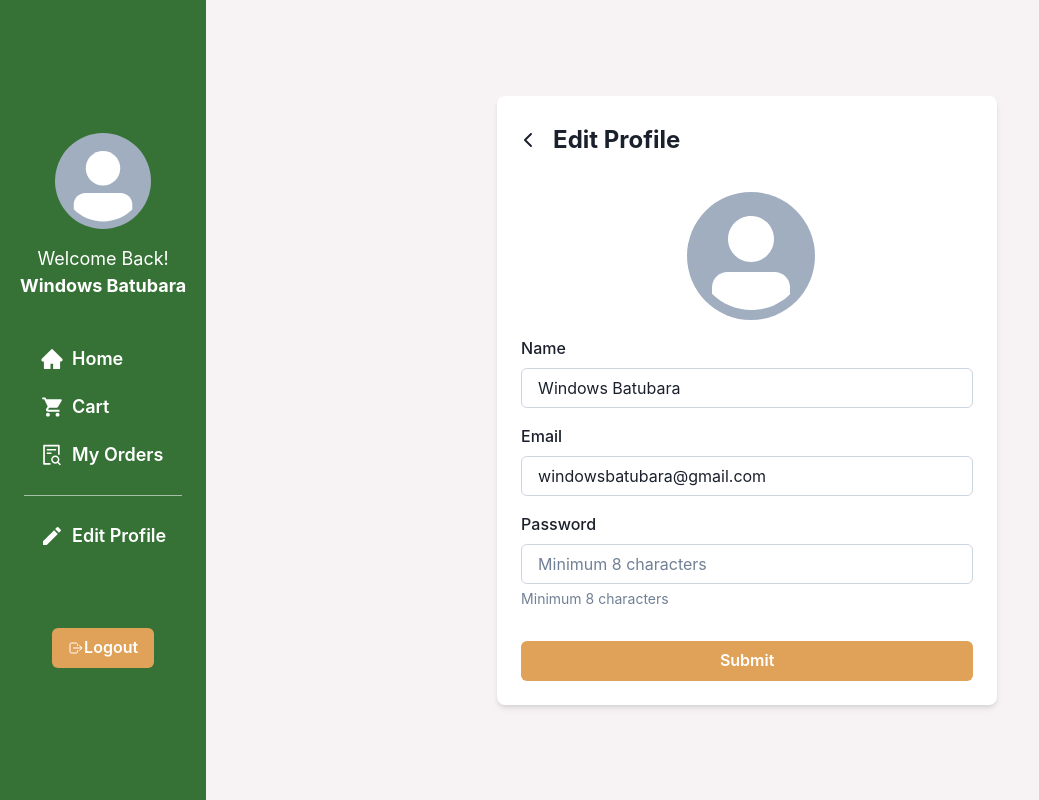
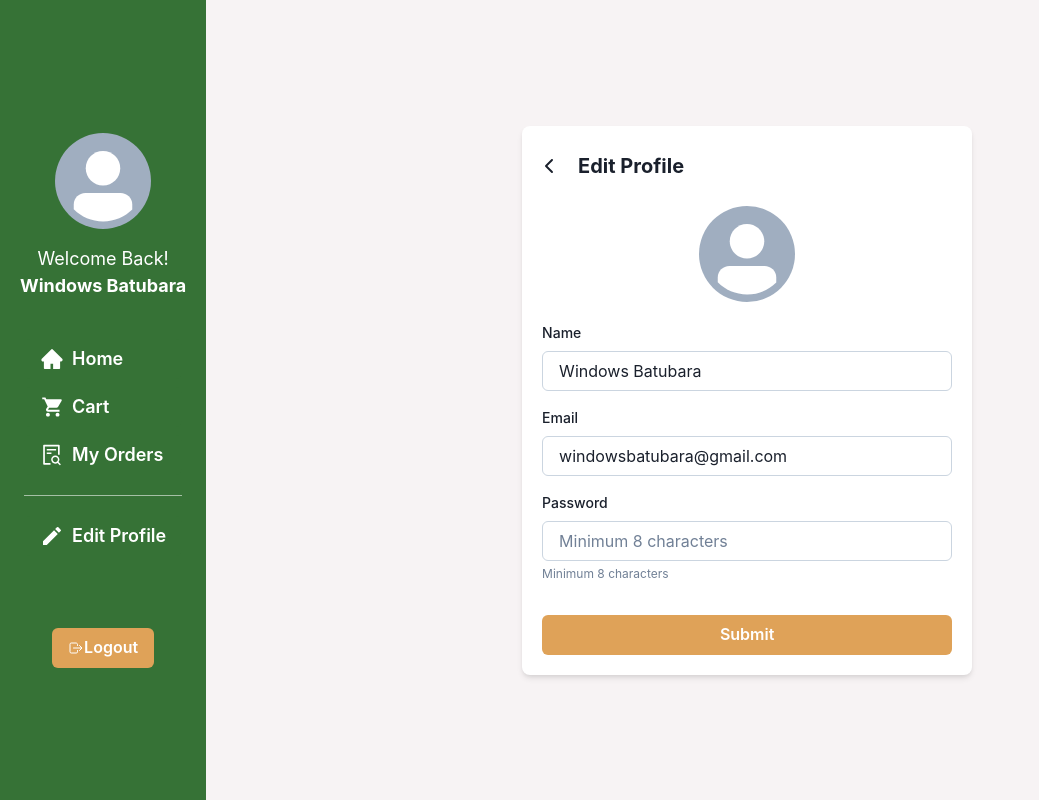
Before and after one commit to rasyidskrrtt/MSIB_Final_Project_Team_4, a React (Vite) app in the folder UltiGear_FE/: page /EditProfile in a window 1280 px wide. Shown: the whole page, without its empty margins (0-1039 px from the left). Built offline with nearby package versions, Linux system fonts and the light colour scheme.

Commit message:
edit: Product

```diff
--- a/UltiGear_FE/src/pages/EditProfile.jsx
+++ b/UltiGear_FE/src/pages/EditProfile.jsx
@@ -1,15 +1,31 @@
-import { Box, Button, FormControl, FormLabel, Input, HStack, VStack,Text, InputGroup,InputRightAddon, Avatar, Heading, Flex, GridItem, IconButton,} from '@chakra-ui/react';
-import React, { useState } from 'react';
-import SideBarSection from '../components/SideBarSection';
-import Layout from './Layout';
-import { FaChevronLeft } from 'react-icons/fa6';
-import { useNavigate } from 'react-router-dom';
+import {
+  Box,
+  Button,
+  FormControl,
+  FormLabel,
+  Input,
+  HStack,
+  VStack,
+  Text,
+  InputGroup,
+  InputRightAddon,
+  Avatar,
+  Heading,
+  Flex,
+  GridItem,
+  IconButton,
+} from "@chakra-ui/react";
+import React, { useState } from "react";
+import SideBarSection from "../components/SideBarSection";
+import Layout from "./Layout";
+import { FaChevronLeft } from "react-icons/fa6";
+import { useNavigate } from "react-router-dom";
 
 const EditProfile = () => {
   const [profile, setProfile] = useState({
-        name: 'Windows Batubara',
-        email: 'windowsbatubara@gmail.com',
-        password: '',
+    name: "Windows Batubara",
+    email: "windowsbatubara@gmail.com",
+    password: "",
   });
 
   const handleChange = (e) => {
@@ -20,13 +36,13 @@ const EditProfile = () => {
   const handleSubmit = (e) => {
     e.preventDefault();
     if (!profile.name || !profile.email || profile.password.length < 8) {
-        alert('Pastikan semua kolom telah diisi dengan benar!');
+      alert("Pastikan semua kolom telah diisi dengan benar!");
       return;
     }
-        console.log('Profile updated:', profile);
-        alert('Profil berhasil diperbarui!');
+    console.log("Profile updated:", profile);
+    alert("Profil berhasil diperbarui!");
   };
-    const navigate = useNavigate()
+  const navigate = useNavigate();
 
   return (
     <Layout>
@@ -42,36 +58,46 @@ const EditProfile = () => {
           overflow="auto"
           height="100vh"
         >
-                <VStack w="100%" px={10}>
-                    <Box as="form" w="100%" maxW="500px" p={6} bg="white" borderRadius="lg"
-                        boxShadow="md" onSubmit={handleSubmit}
+          <VStack w="100%" px={8}>
+            <Box
+              as="form"
+              w="100%"
+              maxW="450px"
+              p={5}
+              bg="white"
+              borderRadius="lg"
+              boxShadow="md"
+              onSubmit={handleSubmit}
               position="relative"
             >
-                        <HStack w="100%" mb={6}>
-                           <IconButton variant="unstyled"
-                            onClick={() => {
-                                navigate('/home')
-                            }}>
+              <HStack w="100%" mb={5}>
+                <IconButton
+                  variant="unstyled"
+                  size="md"
+                  onClick={() => navigate("/home")}
+                >
                   <FaChevronLeft />
                 </IconButton>
-                            <Text fontSize="2xl" fontWeight="bold" align="start" ml={-4}>
-                            Edit Profile </Text>
+                <Text fontSize="xl" fontWeight="bold" align="start" ml={-3}>
+                  Edit Profile
+                </Text>
               </HStack>
 
-                        <Flex justify="center" align="center" position="relative" top="2" left="1">
-                            <Avatar size="2xl" mb="6" src="" />
+              <Flex justify="center" align="center" position="relative">
+                <Avatar size="xl" mb={5} src="" />
               </Flex>
 
-                        <VStack spacing="4" align="stretch">
+              <VStack spacing={4} align="stretch">
                 {/* Name Field */}
                 <FormControl>
-                                <FormLabel>Name</FormLabel>
+                  <FormLabel fontSize="sm">Name</FormLabel>
                   <Input
                     type="text"
                     name="name"
                     value={profile.name}
                     onChange={handleChange}
                     placeholder="Enter your name"
+                    size="md"
                     bg="white"
                     borderColor="gray.300"
                   />
@@ -79,13 +105,14 @@ const EditProfile = () => {
 
                 {/* Email Field */}
                 <FormControl>
-                                <FormLabel>Email</FormLabel>
+                  <FormLabel fontSize="sm">Email</FormLabel>
                   <Input
                     type="email"
                     name="email"
                     value={profile.email}
                     onChange={handleChange}
                     placeholder="Enter your email"
+                    size="md"
                     bg="white"
                     borderColor="gray.300"
                   />
@@ -93,18 +120,20 @@ const EditProfile = () => {
 
                 {/* Password Field */}
                 <FormControl>
-                                <FormLabel>Password</FormLabel>
+                  <FormLabel fontSize="sm">Password</FormLabel>
                   <Input
                     type="password"
                     name="password"
                     value={profile.password}
                     onChange={handleChange}
                     placeholder="Minimum 8 characters"
+                    size="md"
                     bg="white"
                     borderColor="gray.300"
                   />
-                                <Text fontSize="sm" color="gray.500" mt="1">
-                                Minimum 8 characters </Text>
+                  <Text fontSize="xs" color="gray.500" mt={1}>
+                    Minimum 8 characters
+                  </Text>
                 </FormControl>
 
                 {/* Submit Button */}
@@ -113,9 +142,12 @@ const EditProfile = () => {
                   bg="#DFA258"
                   color="white"
                   w="100%"
-                                _hover={{ bg: 'yellow.700' }}
+                  size="md"
+                  _hover={{ bg: "yellow.700" }}
                   mt={4}
-                            > Submit </Button>
+                >
+                  Submit
+                </Button>
               </VStack>
             </Box>
           </VStack>
--- a/UltiGear_FE/src/pages/Product.jsx
+++ b/UltiGear_FE/src/pages/Product.jsx
@@ -1,6 +1,15 @@
 import React from "react";
-import { IoSearch, } from "react-icons/io5";
-import {  VStack,  HStack, Text, Input, InputGroup, InputRightAddon, Box, Button, Image, Select,Badge,} from "@chakra-ui/react";
+import {
+  VStack,
+  HStack,
+  Text,
+  Button,
+  Image,
+  Select,
+  Badge,
+  Divider,
+  Flex,
+} from "@chakra-ui/react";
 import SideBarSection from "../components/SideBarSection";
 
 const Product = () => {
@@ -10,62 +19,44 @@ const Product = () => {
       <SideBarSection />
 
       {/* Main Section */}
-      <VStack
+      <Flex
         flex="1"
-        align="start"
+        align="center"
+        justify="center"
         padding="20px"
-        spacing={8}
-        overflowY="auto"
+        bg="white"
         height="100vh"
       >
-
-
-        {/* Header */}
-        <HStack width="100%" justifyContent="space-between">
-
+        <VStack align="start" width="80%" spacing={6}>
+          {/* Header */}
           <Text
-            color="#367236"
+            color="green.700"
             fontSize="3xl"
             fontWeight="medium"
             fontFamily="'Covered By Your Grace', cursive"
           >
             UltiGear!
           </Text>
-          <InputGroup width="40%" borderColor="black">
-            <Input placeholder="Search on Here" />
-            <InputRightAddon bgColor="#367236" color="white">
-              <IoSearch />
-            </InputRightAddon>
 
-          </InputGroup>
-        </HStack>
+          <Divider borderColor="gray.300" />
 
-        {/* Product Section */}
-        <Box
-        bg="white"
-        borderRadius="md"
-        boxShadow="sm"
-        padding="20px"
-        align="flex-start"
-        spacing={8}
-        width="100%"
-
-        >
-          <HStack spacing={6}>
+          {/* Product Section */}
+          <HStack spacing={10} align="start" width="100%">
             {/* Product Image */}
             <Image
               src="https://i.pinimg.com/474x/1c/4e/11/1c4e1138627951fde209916143318abd.jpg"
               alt="Product Image"
               boxSize="300px"
               borderRadius="md"
+              boxShadow="md"
             />
 
             {/* Product Details */}
-            <VStack align="start" spacing={3}>
-            <Text fontWeight="bold" fontSize="lg" color="#367236">
+            <VStack align="start" spacing={4} width="100%">
+              <Text fontWeight="bold" fontSize="2xl" color="#367236">
                 $40
               </Text>
-              <Text fontSize="xl" fontWeight="bold">
+              <Text fontSize="lg" fontWeight="semibold">
                 Jaket Himalaya
               </Text>
               <Text fontSize="md" color="gray.600">
@@ -73,35 +64,81 @@ const Product = () => {
                 eiusmod tempor incididunt ut labore et dolore magna aliqua.
               </Text>
 
+              <Divider borderColor="gray.300" />
+
+              {/* Stock Info */}
               <HStack>
-                <Text fontSize="sm" color="gray.500">Stock:</Text>
-                <Badge  fontSize="sm">
+                <Text fontSize="sm" color="gray.500">
+                  Stock:
+                </Text>
+                <Badge fontSize="sm" colorScheme="green">
                   120
                 </Badge>
               </HStack>
+
               {/* Options */}
-              <HStack spacing={3}>
+              <HStack spacing={4}>
                 <Select placeholder="Size" width="100px">
                   <option value="S">S</option>
                   <option value="M">M</option>
                   <option value="L">L</option>
                 </Select>
-                <Select placeholder="Color" width="100px">
-                  <option value="blue">Blue</option>
-                  <option value="red">Red</option>
-                  <option value="yellow">Yellow</option>
+                <HStack spacing={2}>
+                  <Text fontSize="sm" color="gray.500">
+                    Color:
+                  </Text>
+                  <Badge bg="blue.500" color="white">
+                    Blue
+                  </Badge>
+                  <Badge bg="red.500" color="white">
+                    Red
+                  </Badge>
+                  <Badge bg="yellow.500" color="white">
+                    Yellow
+                  </Badge>
+                </HStack>
+              </HStack>
+
+              {/* Quantity */}
+              <HStack spacing={4}>
+                <Text fontSize="sm" color="gray.500">
+                  Quantity:
+                </Text>
+                <Select placeholder="0" width="60px">
+                  <option value="1">1</option>
+                  <option value="2">2</option>
+                  <option value="3">3</option>
                 </Select>
               </HStack>
 
+              <Divider borderColor="gray.300" />
+
               {/* Actions */}
-              <HStack spacing={3}>
-                <Button colorScheme="teal">Add to Cart</Button>
-                <Button colorScheme="green">Buy</Button>
+              <HStack spacing={4} width="100%">
+                <Button
+                  backgroundColor="white"
+                  color="green"
+                  flex="1"
+                  variant="outline"
+                  borderColor="#28521d"
+                >
+                  Add to Cart
+                </Button>
+                <Button
+                  backgroundColor="#367236"
+                  color="white"
+                  _hover={{
+                    backgroundColor: "#28521d",
+                  }}
+                  flex="1"
+                >
+                  Buy
+                </Button>
               </HStack>
             </VStack>
           </HStack>
-        </Box>
-      </VStack>
+        </VStack>
+      </Flex>
     </HStack>
   );
 };
```
Lines whose indentation alone changed are shown as unchanged.
